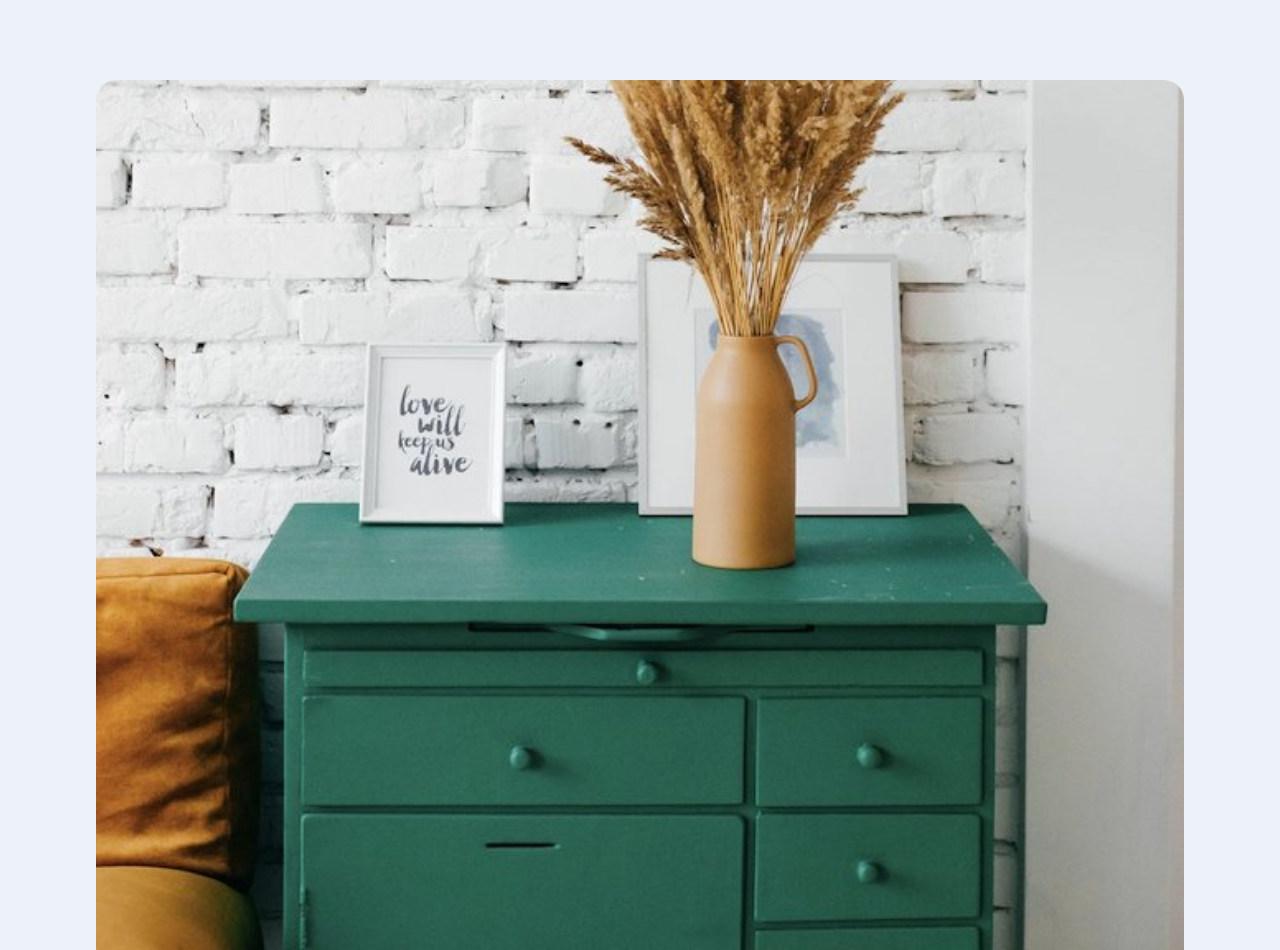
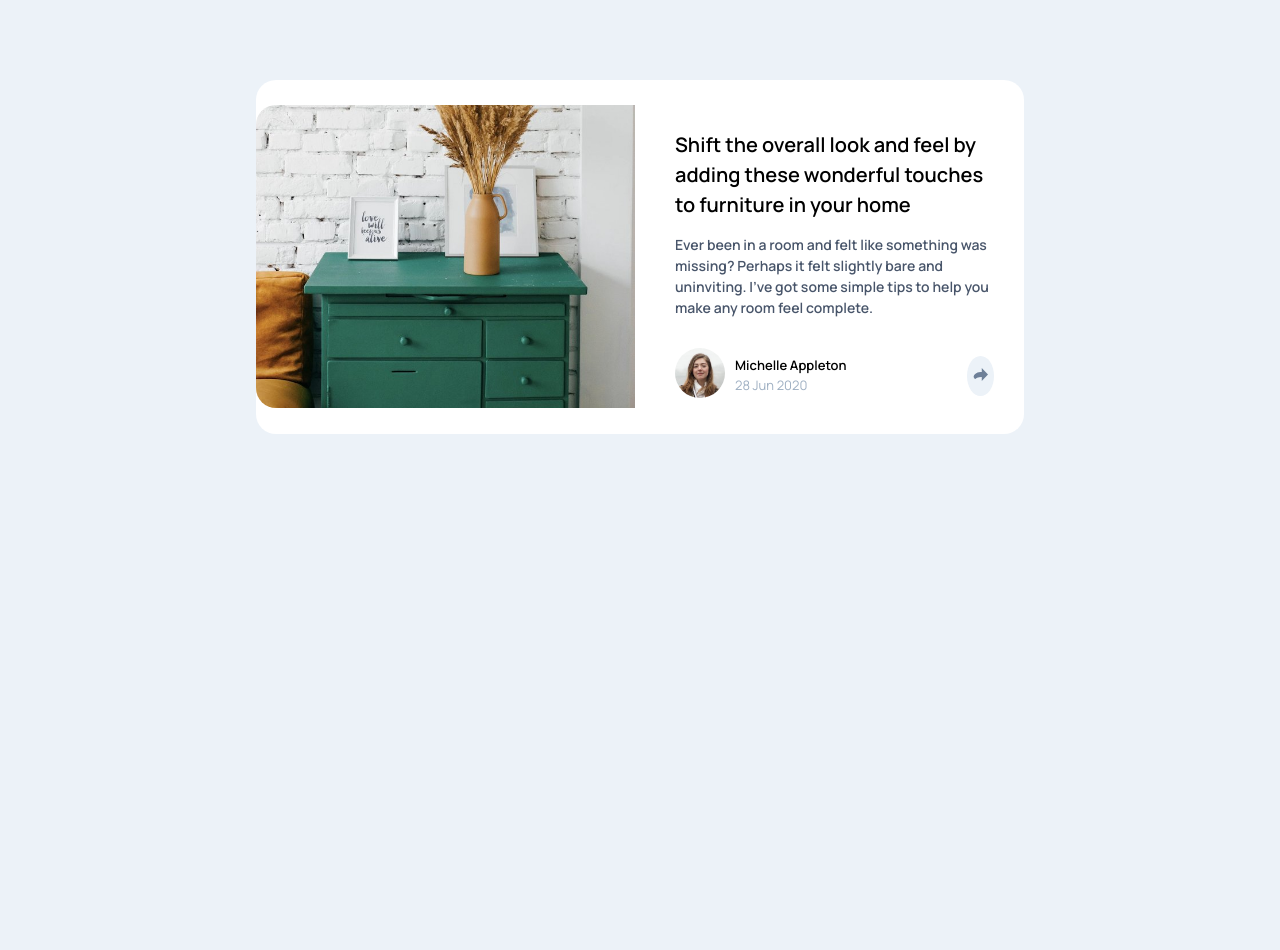
Before and after one commit to Tsuna21182/article-preview-component-master, a plain HTML site: page index.html in a window 1280 px wide. Shown: the top 950 px of the page. After the commit the page ends 800 px from the top, so only its background shows below. Drawn offline with Linux system fonts and the light colour scheme.

Commit message:
correciones share mobile

```diff
--- a/css/style.css
+++ b/css/style.css
@@ -29,6 +29,11 @@ img {
   border-radius: 2rem 2rem 0 0;
   margin: 0;
 }
+@media (min-width: 765px) {
+  img {
+    border-radius: 2rem 0 0 2rem;
+  }
+}
 
 [class*="contenedor"] {
   max-width: 120rem;
@@ -48,6 +53,18 @@ img {
   position: relative;
 }
 
+@media (min-width: 765px) {
+  .card {
+    display: grid;
+    grid-template-columns: repeat(2, 1fr);
+    gap: 1rem;
+    align-items: center;
+  }
+  .contenedor {
+    width: 60%;
+  }
+}
+
 /* card contenido */
 
 .card__contenido {
@@ -64,6 +81,18 @@ img {
 .card__texto {
   color: var(--GrayishBlue);
   font-size: 1.4rem;
+}
+
+@media (min-width: 765px) {
+  .card__titulo {
+    font-size: 2rem;
+    line-height: 3rem;
+    margin-bottom: 1rem;
+  }
+  .card__texto {
+    color: var(--VeryDarkGrayishBlue);
+    font-weight: 600;
+  }
 }
 
 /* card usuario */
@@ -116,6 +145,8 @@ img {
 
 .share.active {
   display: block; /* Muestra el cuadro cuando es activado */
+  margin: 0;
+  width: 100%;
 }
 
 .card__usuario.active {
--- a/index.html
+++ b/index.html
@@ -50,7 +50,8 @@
             <img src="images/icon-share.svg" alt="icono share" />
           </button>
         </div>
-        <div class="share contenedor" id="linkBox">
+      </div>
+      <div class="share" id="linkBox">
         <div class="share__ajuste">
           <div class="share__redes">
             <p class="share__texto">share</p>
@@ -71,7 +72,6 @@
           </button>
         </div>
       </div>
-      </div>
     </main>
 
     <script src="js/index.js"></script>
```
Lines whose indentation alone changed are shown as unchanged.
